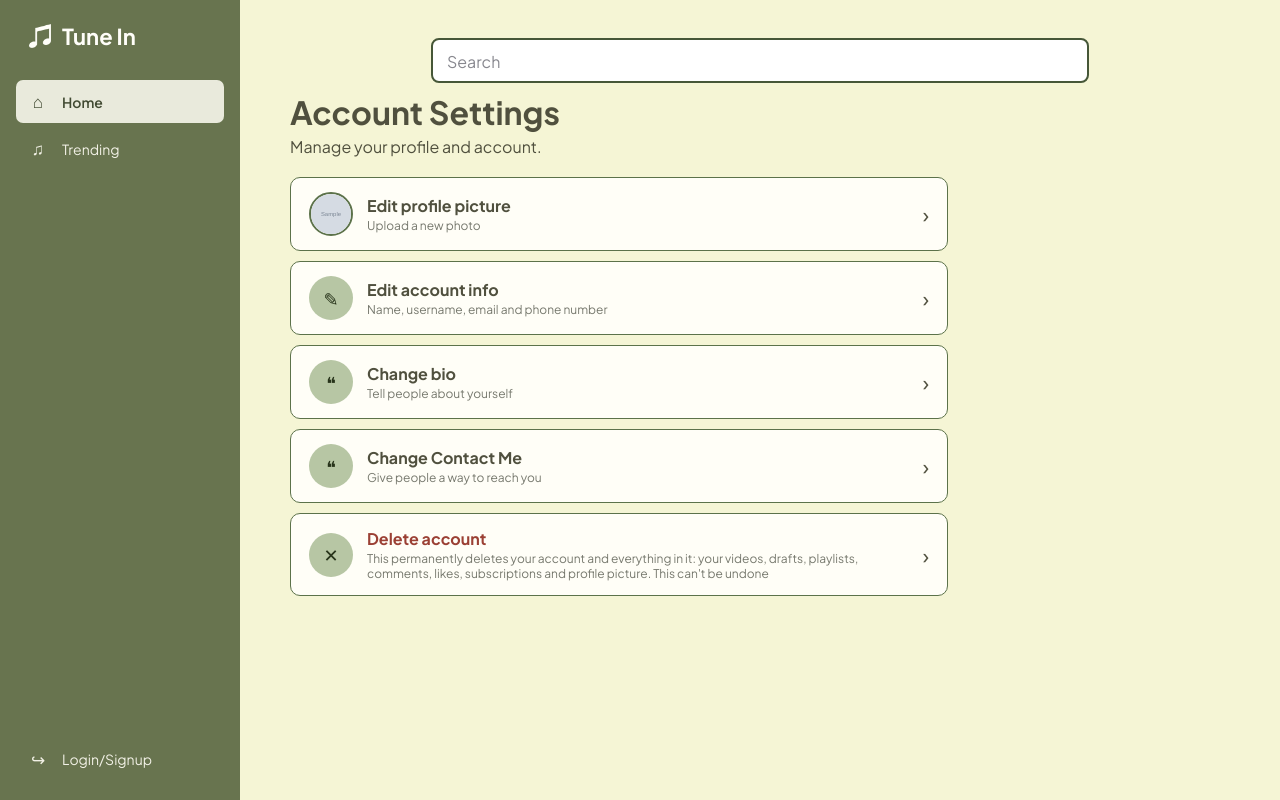
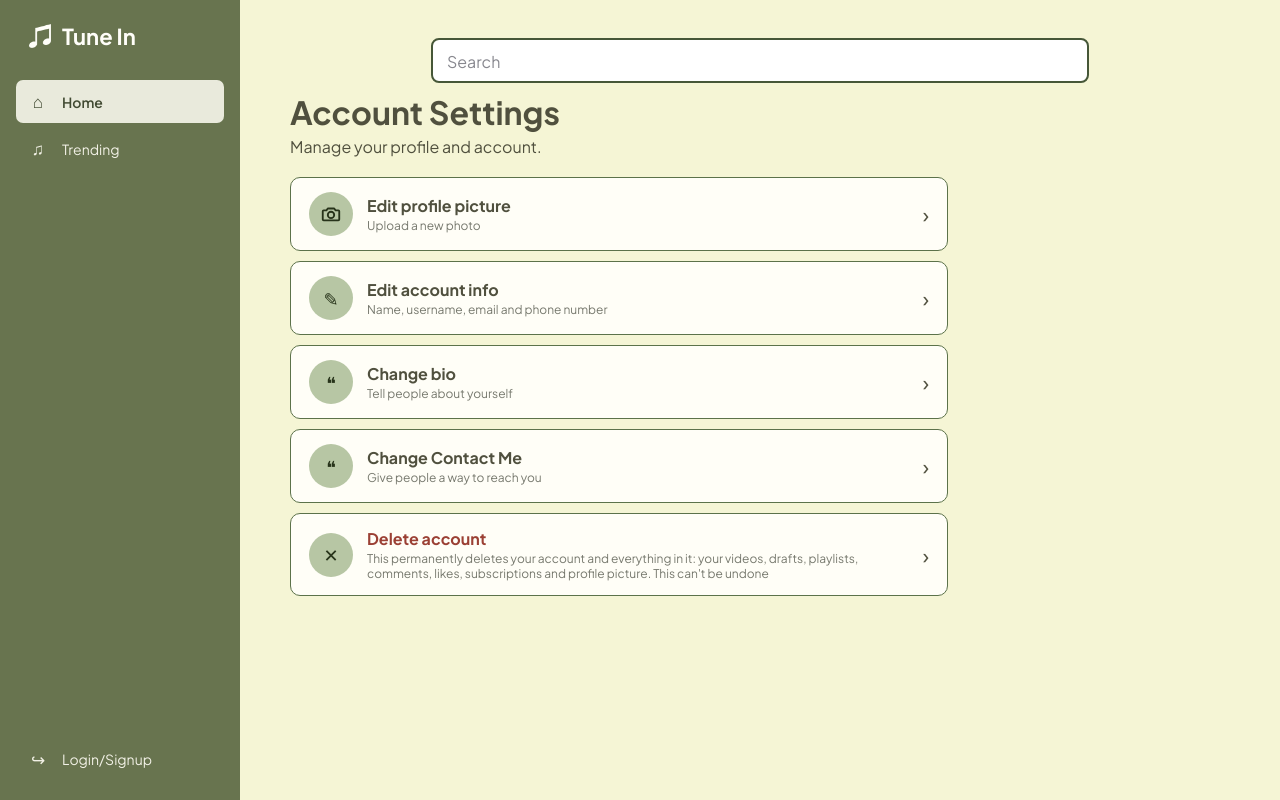
Before and after one commit to CSCI-5117-F26/developing-the-interactive-web-project-1-group-4, a Python web app: template src/developing-the-interactive-web-project-1-group-4/templates/accountSettings.html in a window 1280 px wide. Run offline with Jinja, Linux system fonts and the light colour scheme; the template is opened without the code that fills it: most values are stand-ins (such as "Sample title", 1, 10 or a date in 2020); grey boxes marked "Sample" are stand-in pictures; some libraries are stand-ins or nearby versions.

Commit message:
Account settings: camera icon for edit profile picture

```diff
--- a/src/developing-the-interactive-web-project-1-group-4/templates/accountSettings.html
+++ b/src/developing-the-interactive-web-project-1-group-4/templates/accountSettings.html
@@ -15,8 +15,15 @@
 
     <div class="settings-list">
         <button type="button" class="settings-item" data-open="pictureDialog">
-            <img id="settingsAvatar" class="settings-avatar"
-                 src="{{ account.profilePictureURL or defaultAvatar }}" alt="">
+            <span class="settings-icon" aria-hidden="true">
+                <svg viewBox="0 0 24 24" width="22" height="22" fill="none" stroke="currentColor"
+                     stroke-width="2" stroke-linecap="round" stroke-linejoin="round">
+                    <path d="M4 8h3l1.5-2h7L17 8h3a1 1 0 0 1 1 1v9a1 1 0 0 1-1 1H4a1 1 0 0 1-1-1V9a1 1 0 0 1 1-1z"/>
+                    <circle cx="12" cy="13" r="3.5"/>
+                </svg>
+            </span>
+            <!-- keeps the current picture for accountSettings.js (not shown) -->
+            <img id="settingsAvatar" src="{{ account.profilePictureURL or defaultAvatar }}" alt="" hidden>
             <span class="settings-text">
                 <strong>Edit profile picture</strong>
                 <small>Upload a new photo</small>
```
